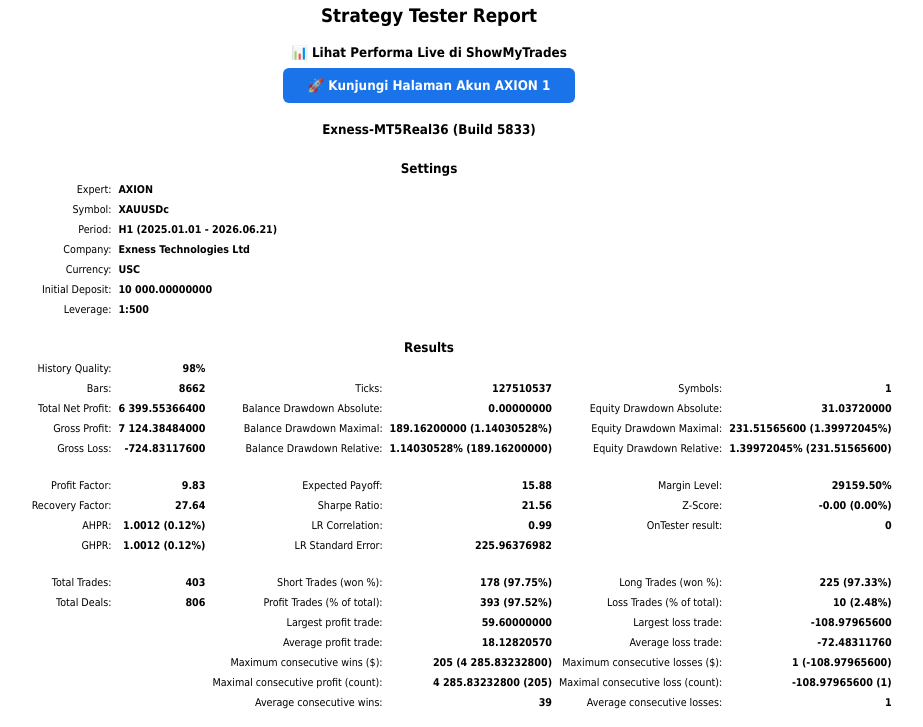
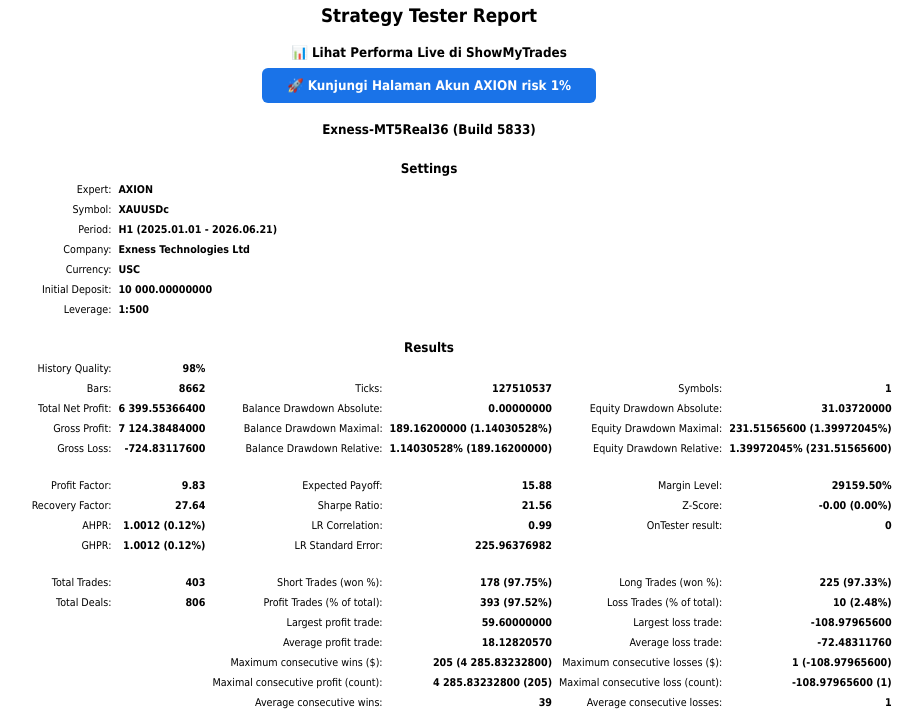
Before and after one commit to isanwijaya/AXION1, a plain HTML site: page index.html in a window 1280 px wide. Shown: the top 727 px of the page, without its empty margins (211-1134 px from the left). Drawn offline with Linux system fonts and the light colour scheme.

Commit message:
Update index.html

```diff
--- a/index.html
+++ b/index.html
@@ -30,7 +30,7 @@
       <div style="font: 10pt Tahoma; margin-bottom: 8px;">
          <b>📊 Lihat Performa Live di ShowMyTrades</b>
       </div>
-      <a href="https://showmytrades.com/account/zeno-ultima-axion2"
+      <a href="https://showmytrades.com/account/nanjing-axion-risk-1"
          target="_blank"
          style="display: inline-block;
                 background: #1a73e8;
@@ -41,7 +41,7 @@
                 font-family: Tahoma;
                 font-weight: bold;
                 font-size: 10pt;">
-         🚀 Kunjungi Halaman Akun AXION 1
+         🚀 Kunjungi Halaman Akun AXION risk 1%
       </a>
    </td>
 </tr>
```
